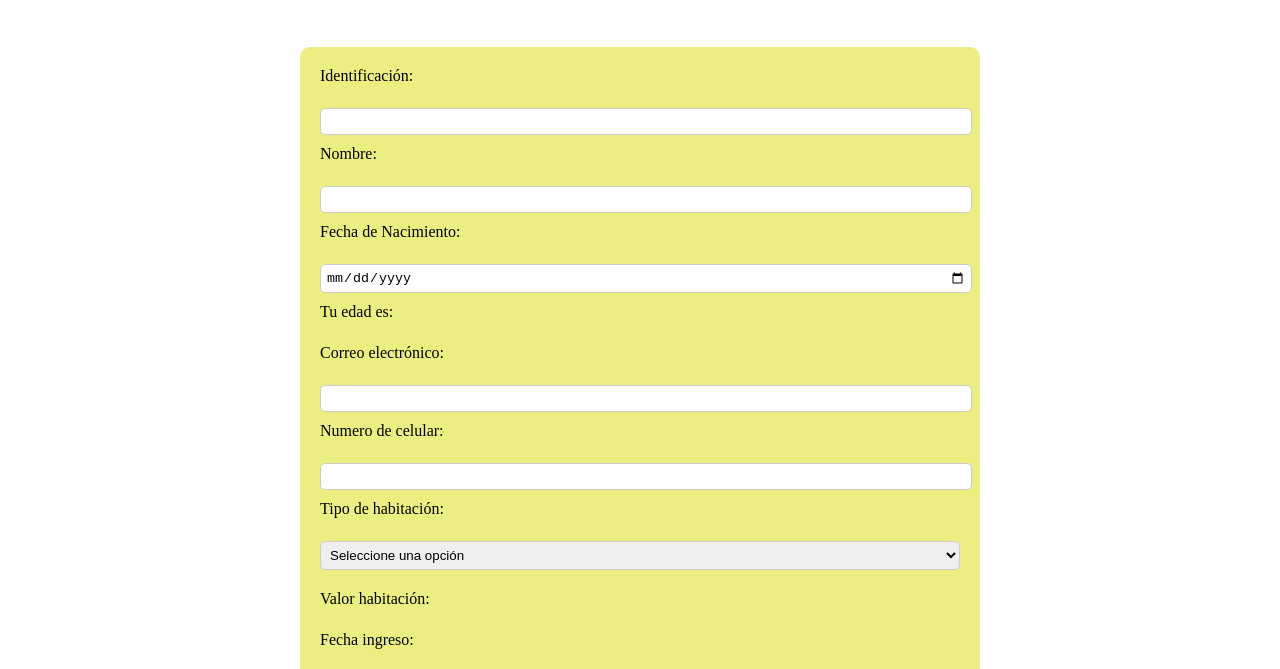
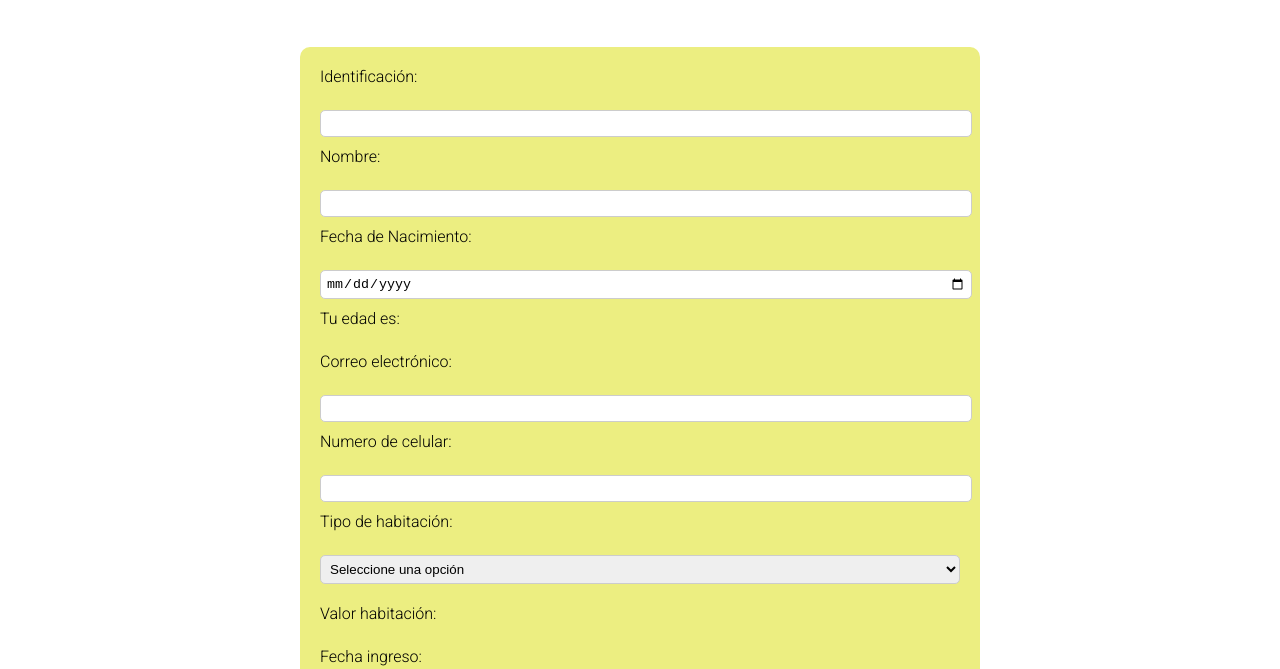
Before and after one commit to PARZEV4L/Hotel-Apolo, a plain HTML site: page reservas.html in a window 1280 px wide. Shown: the part 73-742 px from the top of the page. Drawn offline with Linux system fonts and the light colour scheme.

Commit message:
Mejore el diseño de reservas

```diff
--- a/Assets/Styles/Style.css
+++ b/Assets/Styles/Style.css
@@ -24,6 +24,7 @@ main div {
 }
 
 .formulario {
+    font-family: "Roboto", sans-serif;
     background-color: #ECEE81;
     border-radius: 10px;
     padding: 20px;
--- a/reservas.html
+++ b/reservas.html
@@ -6,6 +6,9 @@
     <meta name="viewport" content="width=device-width, initial-scale=1.0">
     <title>Hotel Apolo</title>
     <link rel="stylesheet" href="Assets\Styles\Style.css">
+    <link rel="preconnect" href="https://fonts.googleapis.com">
+<link rel="preconnect" href="https://fonts.gstatic.com" crossorigin>
+<link href="https://fonts.googleapis.com/css2?family=Roboto:wght@300&display=swap" rel="stylesheet">
 </head>
 
 <body>
```
